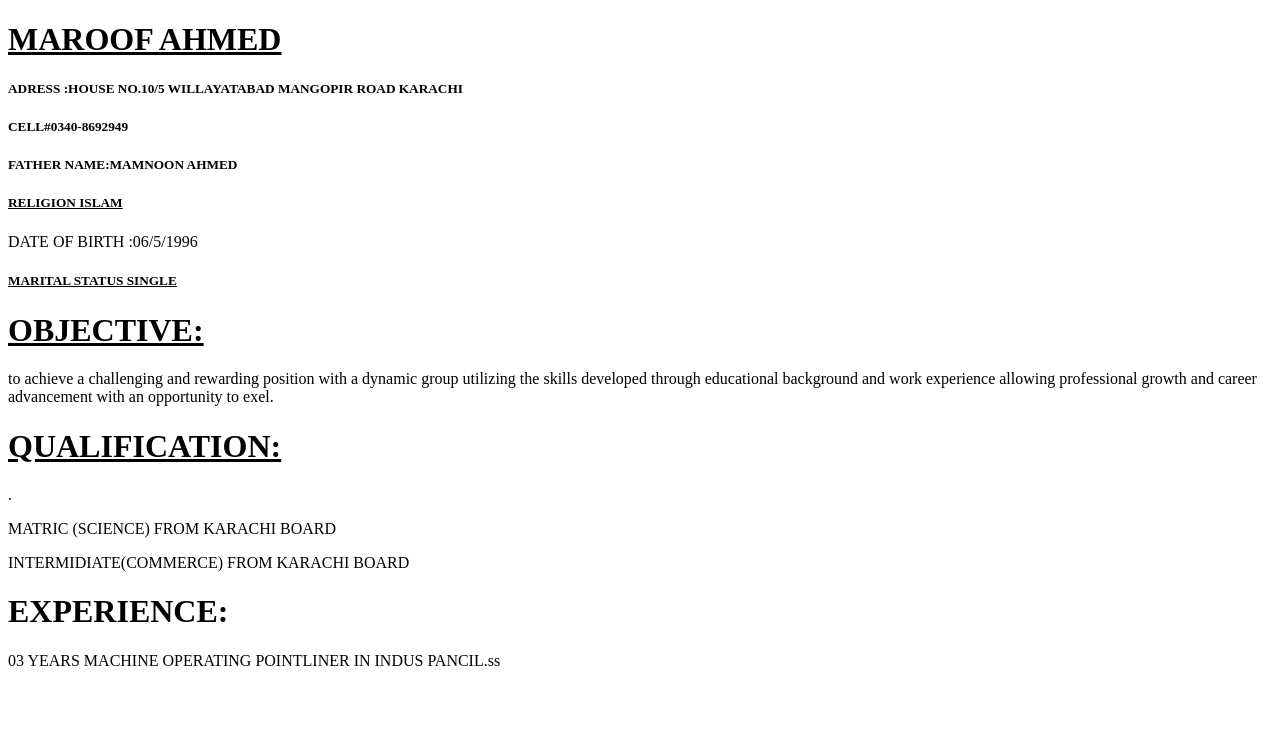
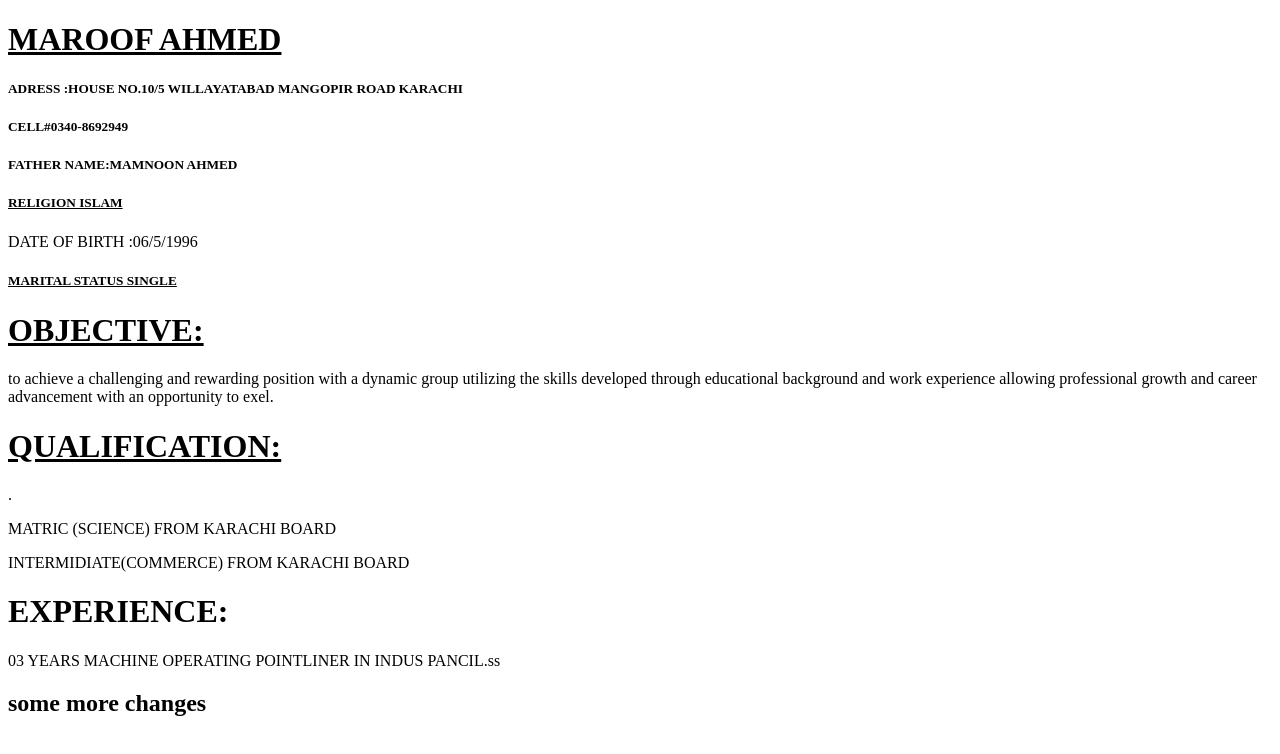
Before and after one commit to maroofahmed23/MY-CV-, a plain HTML site: page index.html in a window 1280 px wide. Drawn offline with Linux system fonts and the light colour scheme.

Commit message:
last h2 heading

```diff
--- a/index.html
+++ b/index.html
@@ -26,6 +26,7 @@
 
 <H1>EXPERIENCE:</H1>
 03 YEARS MACHINE OPERATING POINTLINER IN INDUS PANCIL.ss
+<h2>some more changes</h2>
 
 </body>
 </html>
```
